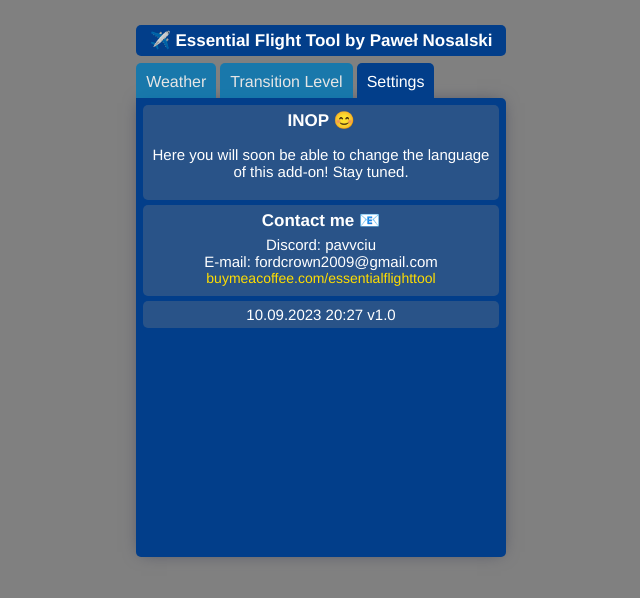
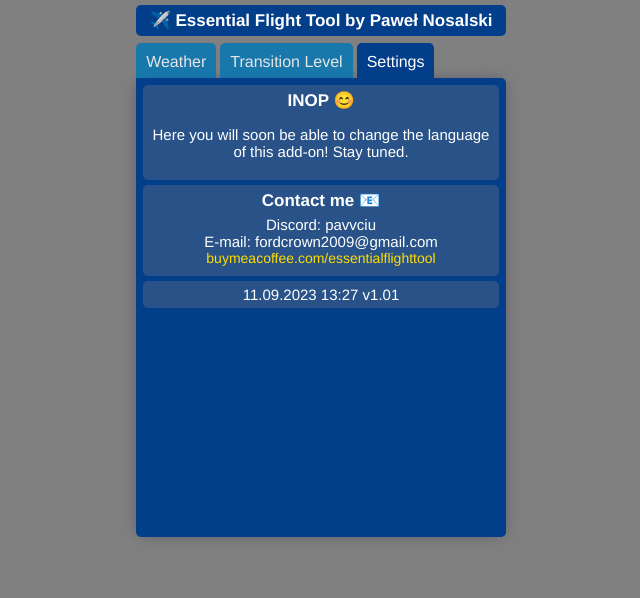
Before and after one commit to Paweu1412/aviation-web-app, a React (Create React App) app: page / in a window 1280 px wide. Both pictures are taken after a click on the element "Settings". Shown: the top 598 px of the page, without its empty margins (319-959 px from the left). Built offline with nearby package versions, Linux system fonts and the light colour scheme.

Commit message:
Margin deleted

```diff
--- a/src/pages/App.scss
+++ b/src/pages/App.scss
@@ -11,7 +11,6 @@
   user-select: none;
 
   .container {
-    margin: 20px;
     display: flex;
     flex-direction: column;
     align-items: center;
--- a/src/pages/tabs/Settings/Settings.js
+++ b/src/pages/tabs/Settings/Settings.js
@@ -16,7 +16,7 @@ const Settings = () => {
       </div>
 
       <div className="version">
-        <span>10.09.2023 20:27 v1.0</span>
+        <span>11.09.2023 13:27 v1.01</span>
       </div>
     </div>
   )
```
